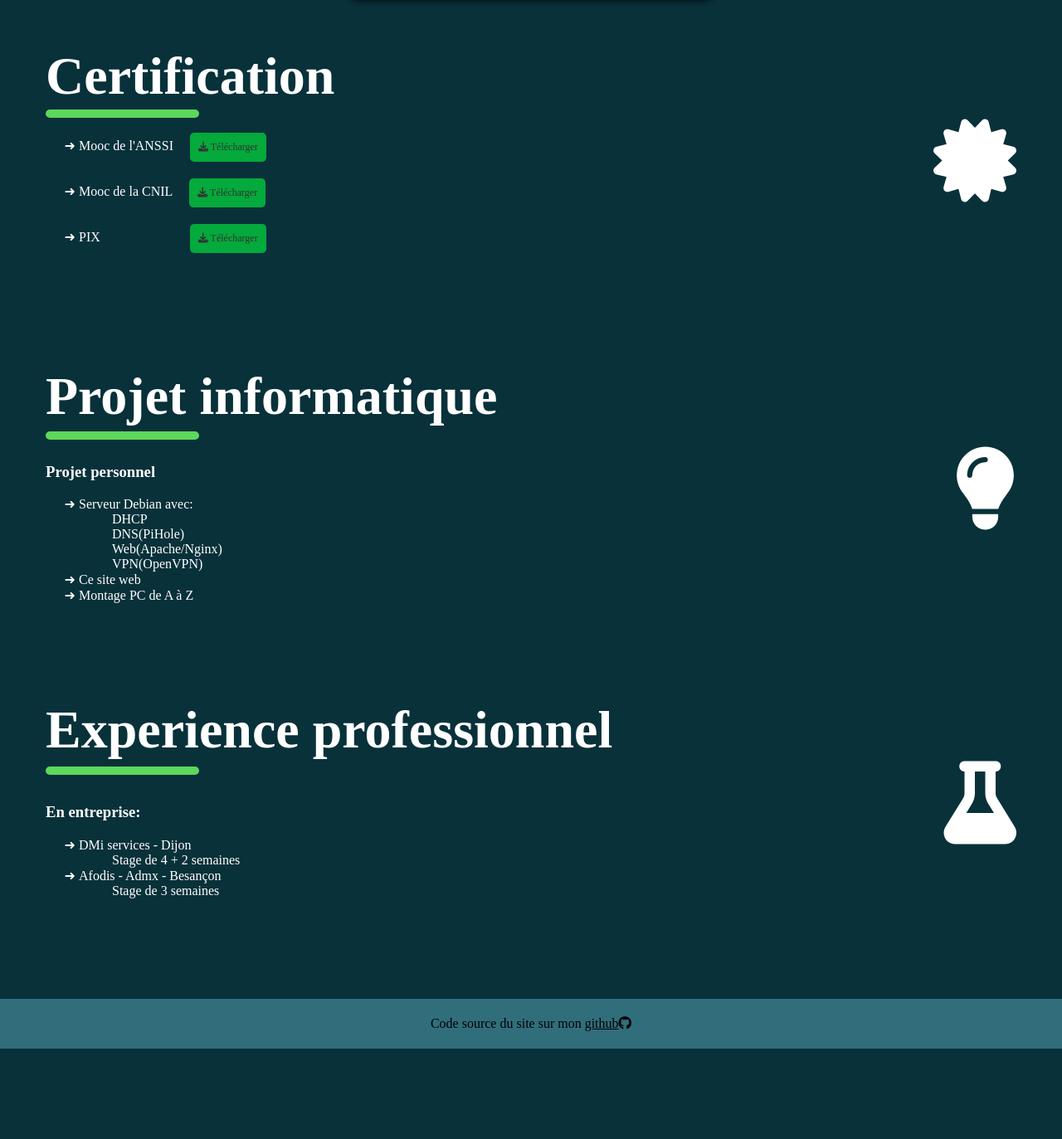
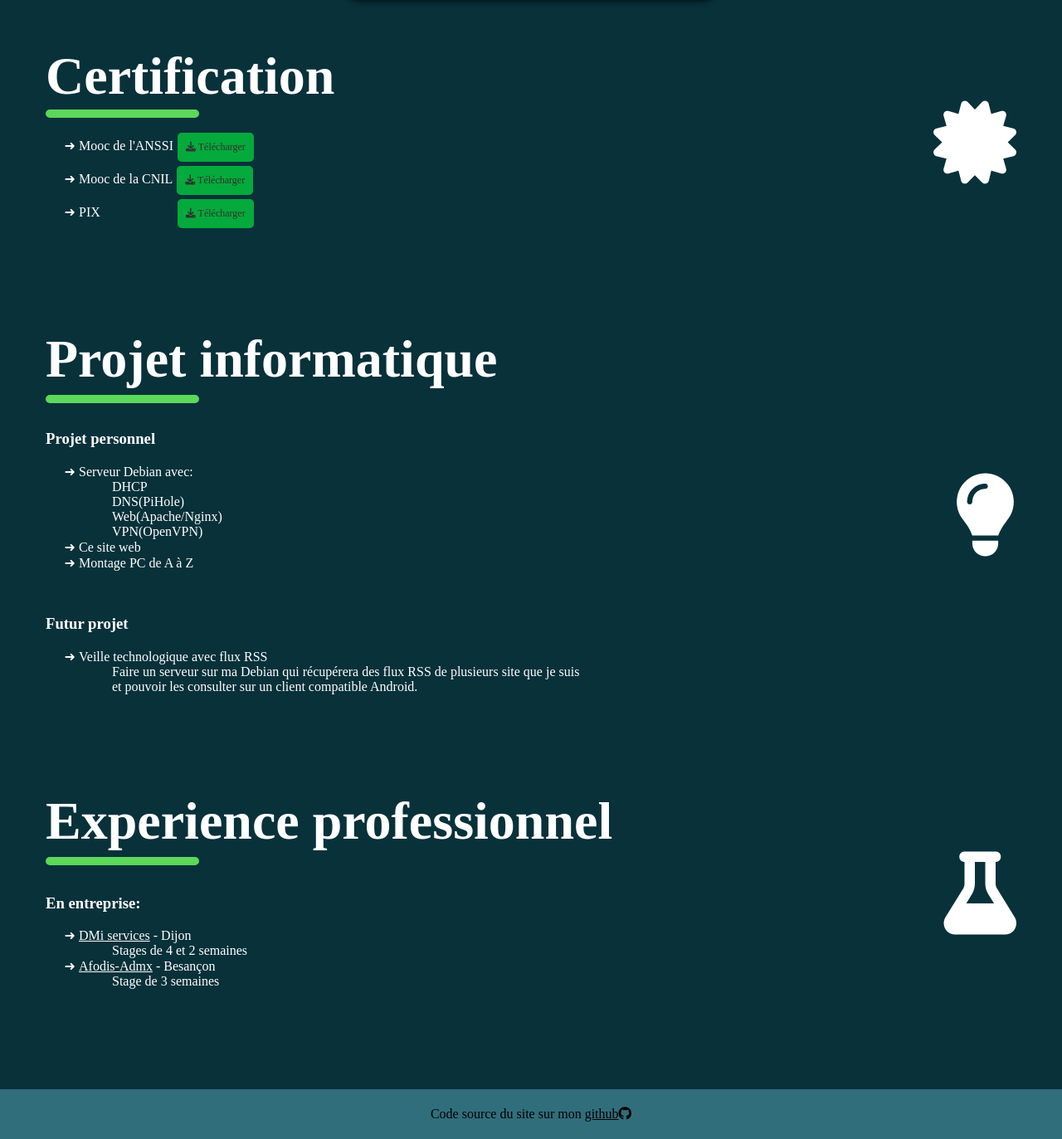
Before and after one commit to Benjiiben53/Portfolio, a PHP site: page /page/competences.php in a window 1280 px wide. Shown: the part 46-1419 px from the top of the page at 83% size. Before the commit the page ends 1310 px from the top, so only its background shows below. Run offline with PHP 8.4, Linux system fonts and the light colour scheme.

Commit message:
Manque des choses à mon goût

```diff
--- a/index.php
+++ b/index.php
@@ -18,6 +18,7 @@
     <?php include("src/presets/header.php") ?>
     <div class="contenu-page">
         <h1>Benjamin Fichot</h1>
+        <i>
     </div>
     <?php include("src/presets/footer.php") ?>
 </body>
--- a/page/competences.php
+++ b/page/competences.php
@@ -51,6 +51,19 @@
                         <li>Ce site web</li>
                         <li>Montage PC de A à Z</li>
                     </ul>
+
+                    <br>
+
+                    <h3>Futur projet</h3>
+                    <ul>
+                        <li>
+                            Veille technologique avec flux RSS
+                            <ul>
+                                <ol>Faire un serveur sur ma Debian qui récupérera des flux RSS de plusieurs site que je suis<br>
+                                et pouvoir les consulter sur un client compatible Android.</ol>
+                            </ul>
+                        </li>
+                    </ul>
                 </div>
                 <div class="image"><i class="fa-solid fa-lightbulb"></i></div>
             </article>
@@ -61,11 +74,11 @@
                     <hr class="separator" style>
                     <h3>En entreprise:</h3>
                     <ul>
-                        <li>DMi services - Dijon</li>
+                        <li><a href="https://www.facebook.com/dmiservices.dijon/" target="_blank">DMi services</a> - Dijon</li>
                         <ul>
-                            <ol>Stage de 4 + 2 semaines</ol>
+                            <ol>Stages de 4 et 2 semaines</ol>
                         </ul>
-                        <li>Afodis - Admx - Besançon</li>
+                        <li><a href="https://admx.fr/" target="_blank">Afodis-Admx</a> - Besançon</li>
                         <ul>
                             <ol>Stage de 3 semaines</ol>
                         </ul>
--- a/styles/competences.css
+++ b/styles/competences.css
@@ -69,4 +69,5 @@ article ul ul {
 .download {
     font-size: 12px;
     padding: 10px;
+    margin: 5px;
 }
```
Also changed, not shown: readme.md.
